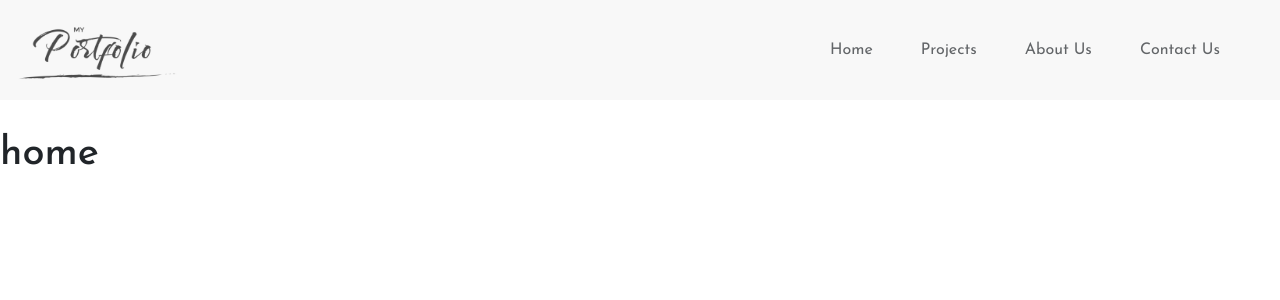
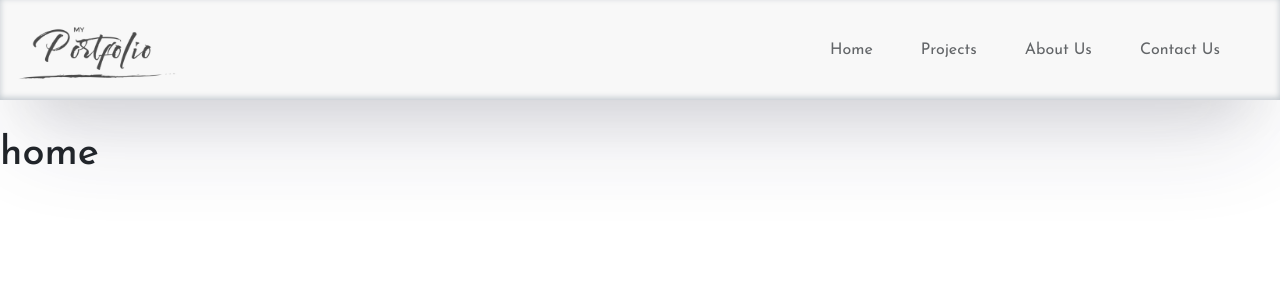
Before and after one commit to AndreaCollura/vite-boolfolio, a Vue app: page / in a window 1280 px wide. Shown: the top 300 px of the page. Built offline with nearby package versions, Linux system fonts and the light colour scheme; a web font is replaced by a local one.

Commit message:
add style to header and cards

```diff
--- a/src/components/HeaderComp.vue
+++ b/src/components/HeaderComp.vue
@@ -44,6 +44,8 @@
     background-color: $light-grey;
     margin-bottom: 30px;
     opacity: 0.7;
+    box-shadow: rgba(50, 50, 93, 0.25) 0px 50px 100px -20px, rgba(0, 0, 0, 0.3) 0px 30px 60px -30px, rgba(10, 37, 64, 0.35) 0px -2px 6px 0px inset;
+    ;
 
 
 
--- a/src/pages/ProjectList.vue
+++ b/src/pages/ProjectList.vue
@@ -73,6 +73,10 @@
 <style lang="scss" scoped>
 @use '../assets/styles/partials/variables' as *;
 
+.card {
+
+    /* box-shadow: rgb(38, 57, 77) 0px 20px 30px -10px; */
+    box-shadow: rgba(0, 0, 0, 0.09) 0px 2px 1px, rgba(0, 0, 0, 0.09) 0px 4px 2px, rgba(0, 0, 0, 0.09) 0px 8px 4px, rgba(0, 0, 0, 0.09) 0px 16px 8px, rgba(0, 0, 0, 0.09) 0px 32px 16px;
 
     .button {
         margin: 0 auto;
@@ -96,6 +100,8 @@
 
 
     }
+}
+
 
 .pagination {
 
```
Lines whose indentation alone changed are shown as unchanged.
